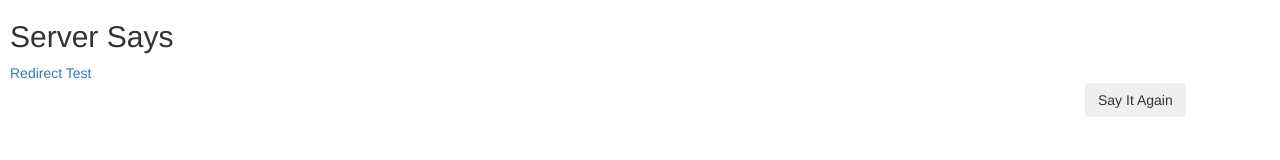
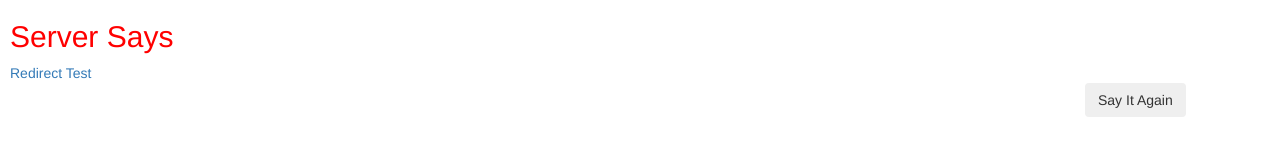
Before and after one commit to PeterJausovec/servicea, a website: page public/index.html in a window 1280 px wide. Drawn offline with nearby package versions, Linux system fonts and the light colour scheme; some packages are replaced by stand-ins of ours; no server answers.

Commit message:
red title

```diff
--- a/public/index.html
+++ b/public/index.html
@@ -11,7 +11,7 @@
 
 <body style="margin-left:10px; margin-right:10px;">
     <div ng-controller="MainController">
-        <h2>Server Says</h2>
+        <h2 style="color: red;">Server Says</h2>
         <a href='/myroute'>Redirect Test</a>
 
         <div class="row">
--- a/server.js
+++ b/server.js
@@ -8,12 +8,6 @@
     };
 }
 var express = require('express');
-
-
-
-
-
-
 var app = express();
 app.use(express.static(__dirname + '/public'));
 app.use(morgan("dev"));
```
